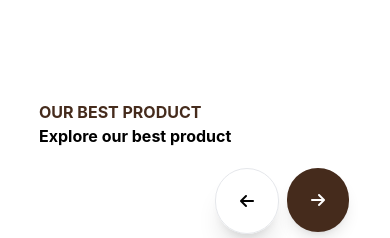
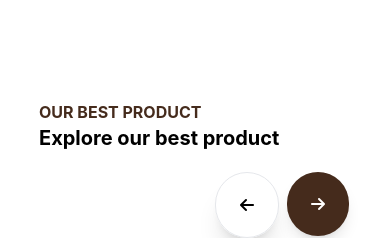
Before and after one commit to mulkihafizh/gumelar, a Nuxt app: page / in a window 390 px wide. Shown: the part 1860-2098 px from the top of the page. Built offline with nearby package versions, Linux system fonts and the light colour scheme.

Commit message:
Update Product.vue

```diff
--- a/components/Product.vue
+++ b/components/Product.vue
@@ -3,7 +3,7 @@
     <header class="grid lg:grid-cols-5">
       <div class="text font-bold col-span-2">
         <h5 class="md:text-lg text-[#452B1C]">OUR BEST PRODUCT</h5>
-        <h3 class="md:text-3xl">Explore our best product</h3>
+        <h3 class="md:text-3xl text-xl">Explore our best product</h3>
       </div>
       <div
         class="col-span-3 grid grid-cols-2 grid-rows-1 py-5 justify-self-end gap-2"
```
